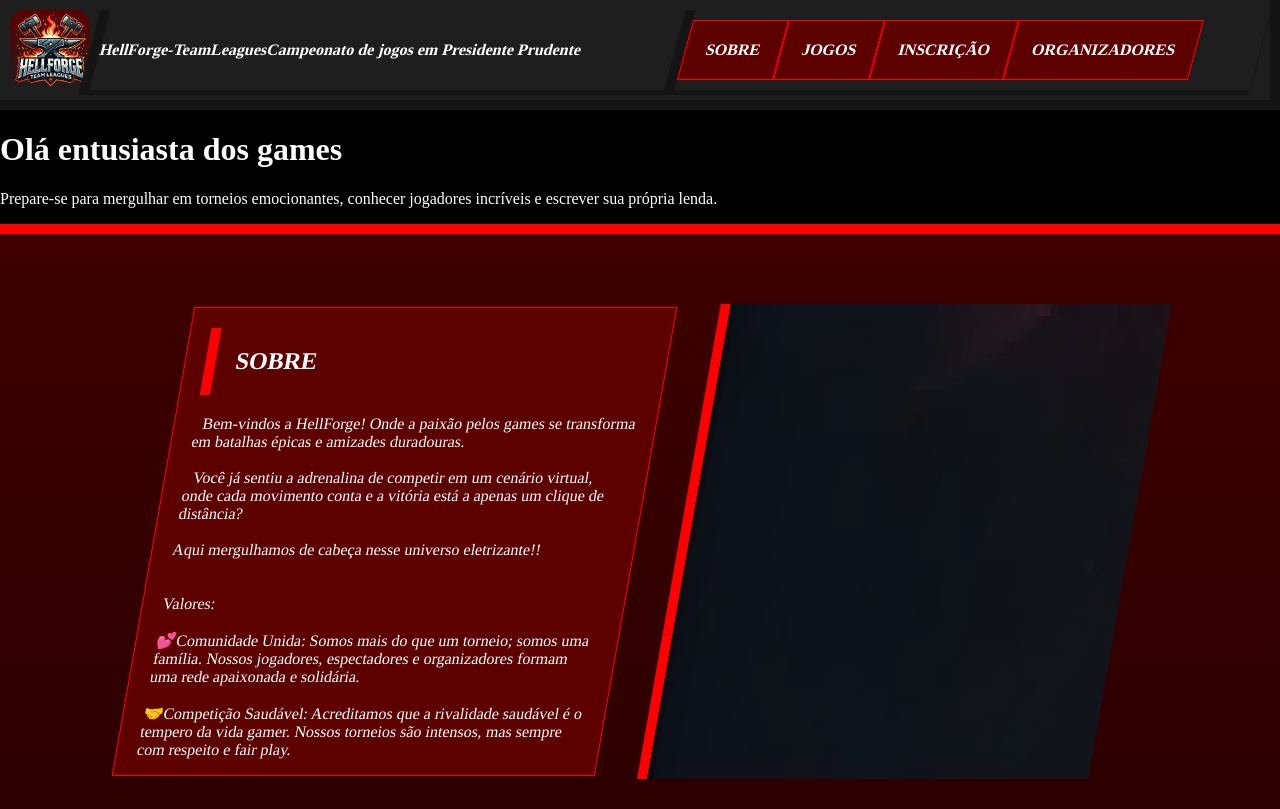
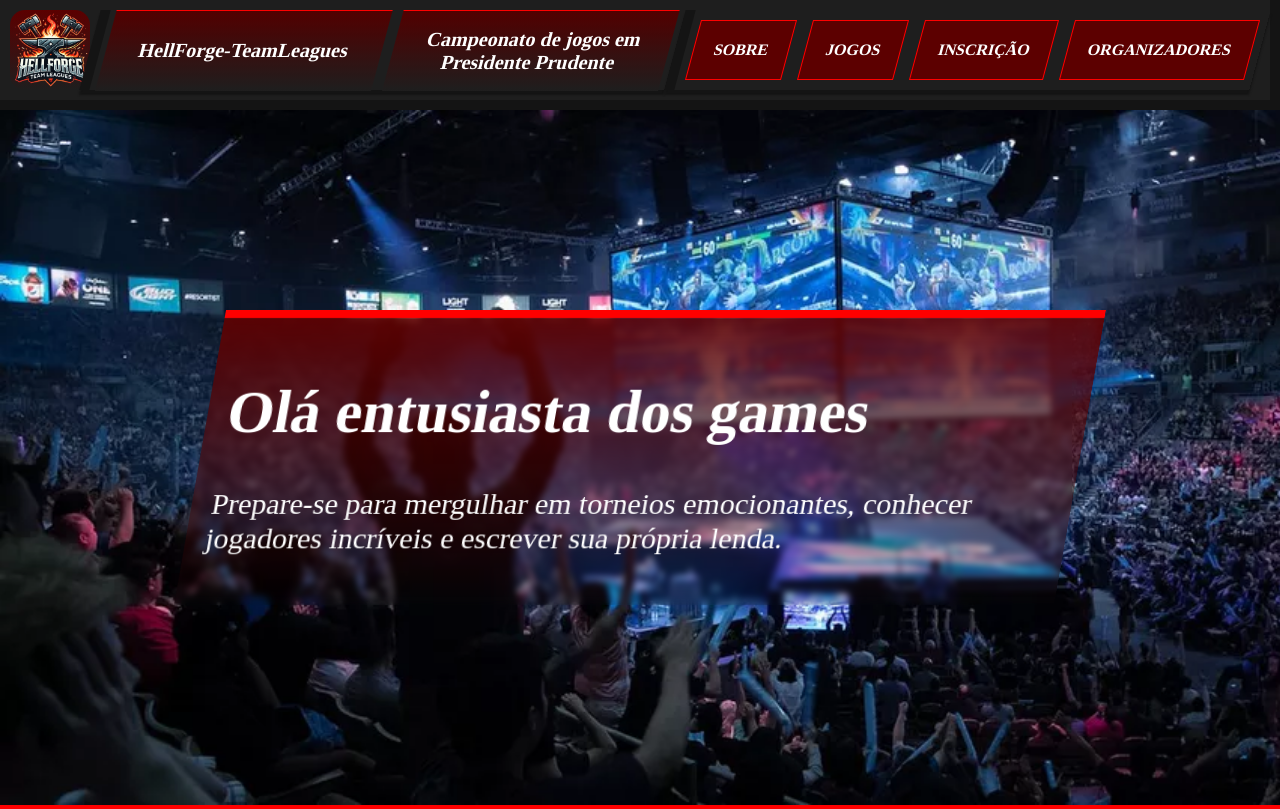
Before and after one commit to GuilhermeQSS/ProjetoAB2, a plain HTML site: page PaginaInicial.html in a window 1280 px wide. Shown: the top 809 px of the page. Drawn offline with Linux system fonts and the light colour scheme.

Commit message:
Update PaginaInicial.css

```diff
--- a/PaginaInicial.css
+++ b/PaginaInicial.css
@@ -7,6 +7,23 @@ body
     margin: 0;
     background-color: black;
     color: white;
+}
+body > div
+{
+    background-image: url(evo.png);
+    background-repeat: no-repeat;
+    background-attachment: fixed;
+    background-size: cover;
+    padding: 200px;
+}
+body > div > div
+{
+    font-size: 30px;
+    padding: 20px;
+    backdrop-filter: blur(3px);
+    border-top:8px solid red;
+    transform: skew(-10deg);
+    background-image: linear-gradient(rgba(96, 0, 0, 0.9),rgba(0, 0, 0,0.1))
 }
 header
 {
@@ -27,6 +44,7 @@ header > div
     transform: skew(-15deg);
     align-items: center;
     font-weight:900;
+    justify-content: space-around;
 }
 header > div > a
 {
@@ -36,6 +54,17 @@ header > div > a
     padding: 20px;
     border: 1px red solid;
     background-color: rgb(92, 0, 0);
+}
+header > div > div
+{
+    border-top: 1px red solid;
+    text-align: center;
+    align-content: center;
+    color: white;
+    font-size: 20px;
+    width: 48%;
+    height: 100%;
+    background-image: linear-gradient(rgb(82, 0, 0),rgb(30, 30, 30));
 }
 article
 {
@@ -50,6 +79,7 @@ article > div
     margin: 70px 0px;
     display: flex;
     width: 100%;
+    height: 350px;
     justify-content: space-between;
     transform: skew(-10deg);
 }
@@ -70,19 +100,19 @@ article > div > div > h1
 {
     font-weight:900;
     border-left: 10px red solid;
-    background-color: rgb(92, 0, 0);
+    background-image: linear-gradient(to right,rgb(60, 0, 0),rgb(92, 0, 0),rgb(92, 0, 0));
     padding: 20px;
 }
-article > div > div > p
+article > div > div > div
 {
     text-align: justify;
     overflow-y: scroll;
     line-height: 1.5;
     border-left: 10px red solid;
     border-bottom: 5px red solid;
-    background-color: rgb(92, 0, 0);
-    padding: 20px;
-    height: 50%;
+    background-image: linear-gradient(rgb(92, 0, 0),rgb(72, 0, 0));
+    padding: 0 20px;
+    height: 60%;
     font-size:larger;
 }
 footer
```
